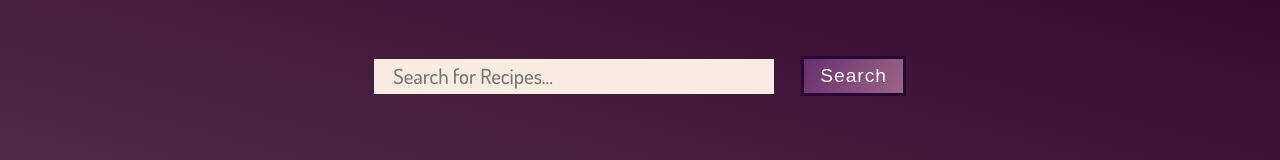
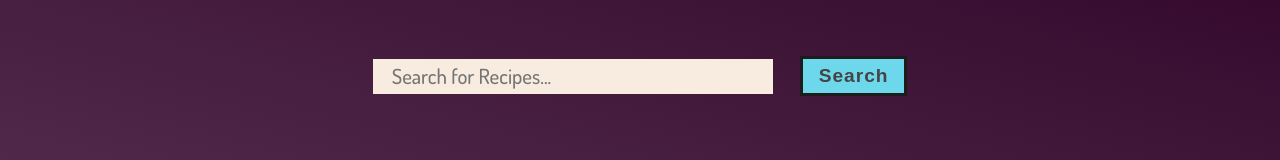
Before and after one commit to mor-solomonov/recipe-app, a React (Create React App) app: page / in a window 1280 px wide. Shown: the top 160 px of the page. Built offline with nearby package versions, Linux system fonts and the light colour scheme; no server answers; a web font is replaced by a local one.

Commit message:
added styles for button

```diff
--- a/src/App.css
+++ b/src/App.css
@@ -62,14 +62,14 @@ input.search-bar[type='text'] {
 }
 
 .search-button {
-  background-image: linear-gradient(120deg, #602266ef, #97597dec);
   border: none;
+  background-color: rgb(109, 216, 235);
   padding: 0rem 1rem;
   font-size: 1.2rem;
-  border: 3px rgb(36, 8, 54) solid;
+  border: 3px rgb(28, 28, 29) solid;
   margin-left: 1.7rem;
-  font-weight: 500;
-  color: white;
+  font-weight: 900;
+  color: rgb(70, 67, 67);
   height: 40px;
   font-family: sans-serif;
   letter-spacing: 0.06rem;
```
